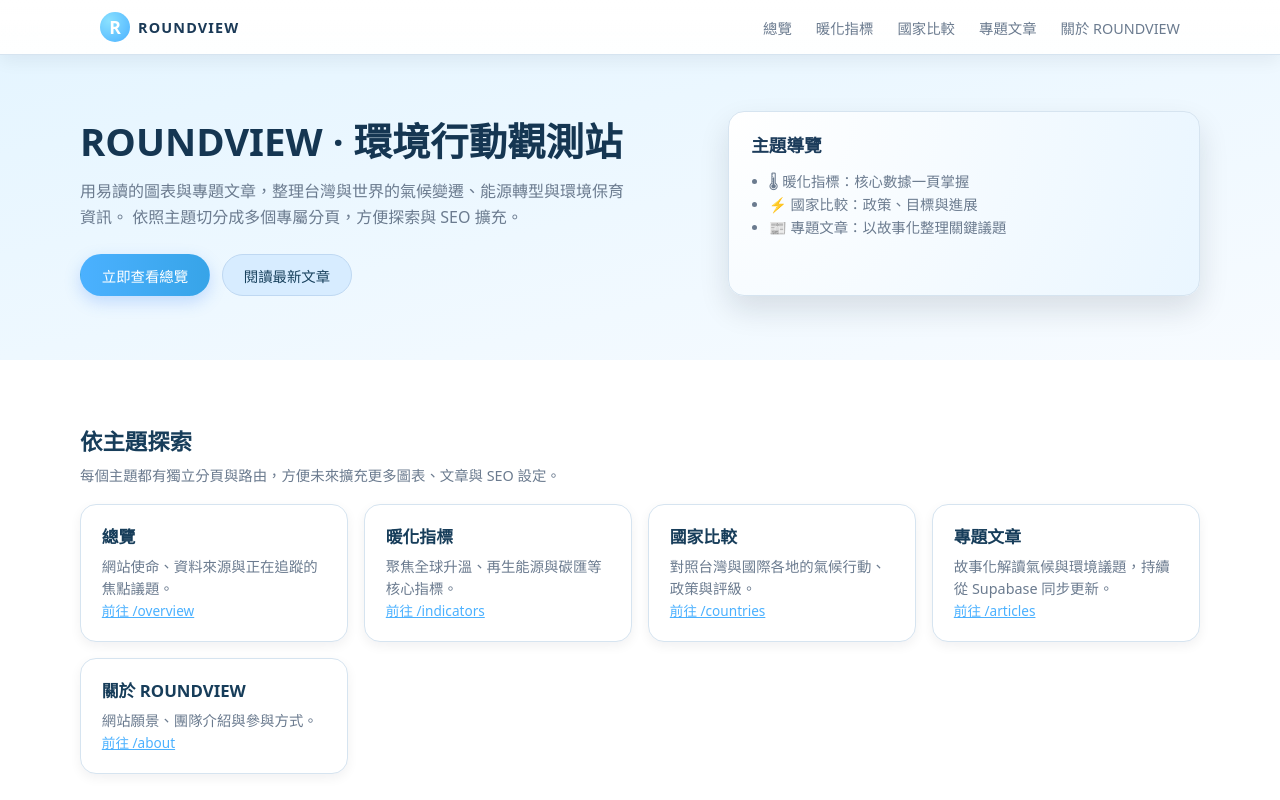
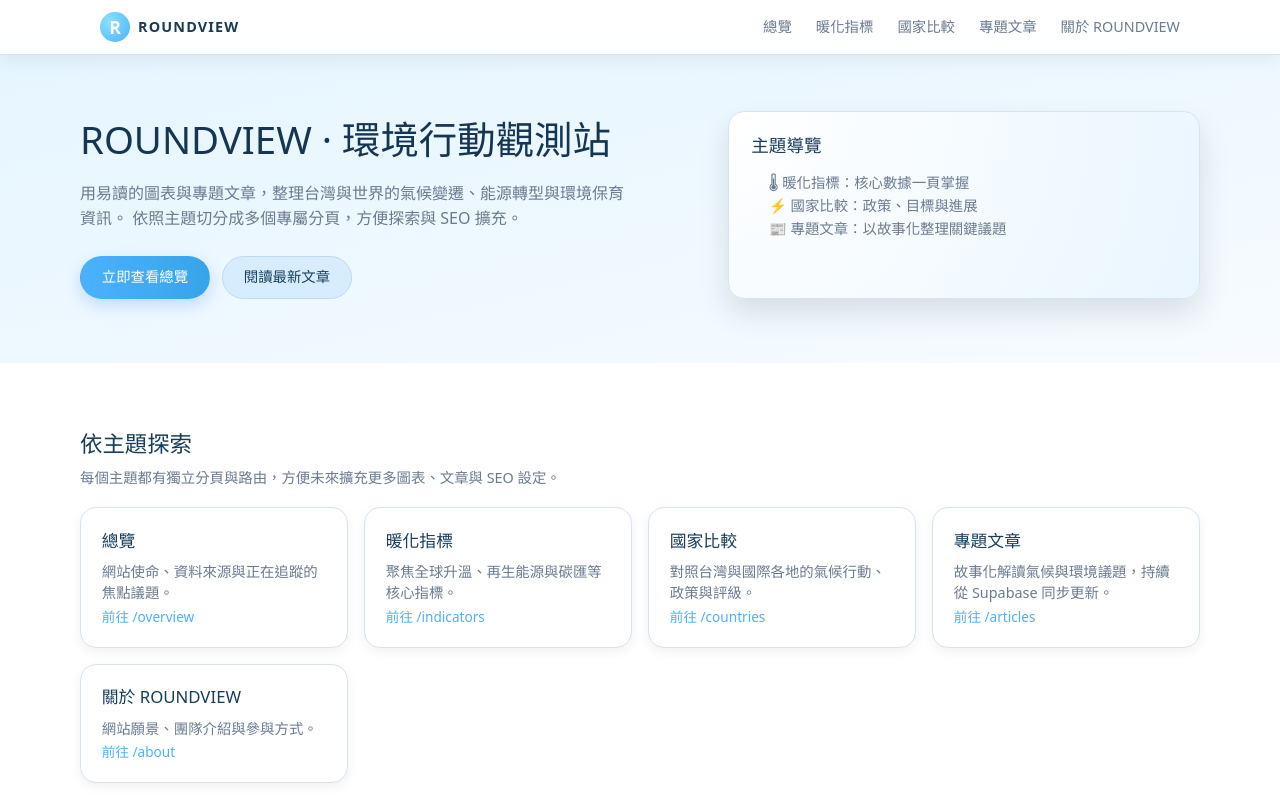
Before and after one commit to thomas0117/roundview, a Next.js app: page / in a window 1280 px wide. Shown: the top 800 px of the page. Built offline with nearby package versions, Linux system fonts and the light colour scheme.

Commit message:
Apply Tailwind Typography to articles

```diff
--- a/app/articles/[slug]/page.tsx
+++ b/app/articles/[slug]/page.tsx
@@ -76,7 +76,7 @@ export default async function ArticlePage({ params }: { params: Promise<ArticleP
           </div>
         )}
 
-        <div className="article-detail-content">
+        <div className="article-detail-content prose prose-slate max-w-none">
           {post.content?.split('\n').map((p: string, idx: number) => (
             <p key={idx}>{p}</p>
           ))}
--- a/app/globals.css
+++ b/app/globals.css
@@ -1,3 +1,6 @@
+@import "tailwindcss";
+@plugin "@tailwindcss/typography";
+
 :root {
   /* 基礎排版修正，避免寬度超出視窗而產生橫向捲軸 */
   box-sizing: border-box;
@@ -654,34 +657,46 @@ body {
   background: #f8fbf9;
 }
 
-/* 內文段落排版（你現在是用 \n 分段） */
-.article-detail-content p {
-  font-size: 1rem;
+/* 內文段落排版（搭配 Tailwind Typography 的 prose） */
+.article-detail-content {
+  margin-top: 1rem;
+}
+
+.article-detail-content.prose {
+  max-width: none;
+  color: var(--text-main);
+}
+
+.article-detail-content.prose :where(p):not(:where([class~="not-prose"] *)) {
   line-height: 1.9;
   color: var(--text-main);
-  margin-bottom: 1rem;
 }
 
-/* 預留之後如果 content 變 HTML/Markdown 有標題時的樣式 */
-.article-detail-content h2 {
-  font-size: 1.4rem;
-  margin: 1.8rem 0 0.8rem;
-  font-weight: 600;
+.article-detail-content.prose :where(h2):not(:where([class~="not-prose"] *)) {
+  color: #173d5a;
+  font-weight: 700;
 }
 
-.article-detail-content h3 {
-  font-size: 1.2rem;
-  margin: 1.4rem 0 0.6rem;
-  font-weight: 600;
+.article-detail-content.prose :where(h3):not(:where([class~="not-prose"] *)) {
+  color: #173d5a;
+  font-weight: 650;
 }
 
-.article-detail-content ul,
-.article-detail-content ol {
-  padding-left: 1.2rem;
-  margin-bottom: 1rem;
+.article-detail-content.prose :where(a):not(:where([class~="not-prose"] *)) {
+  color: var(--accent);
+  font-weight: 600;
+  text-decoration: none;
 }
 
-.article-detail-content li {
+.article-detail-content.prose :where(a):not(:where([class~="not-prose"] *)):hover {
+  text-decoration: underline;
+}
+
+.article-detail-content.prose :where(ul, ol):not(:where([class~="not-prose"] *)) {
+  padding-left: 1.2rem;
+}
+
+.article-detail-content.prose :where(li):not(:where([class~="not-prose"] *)) {
   line-height: 1.8;
 }
 
```
